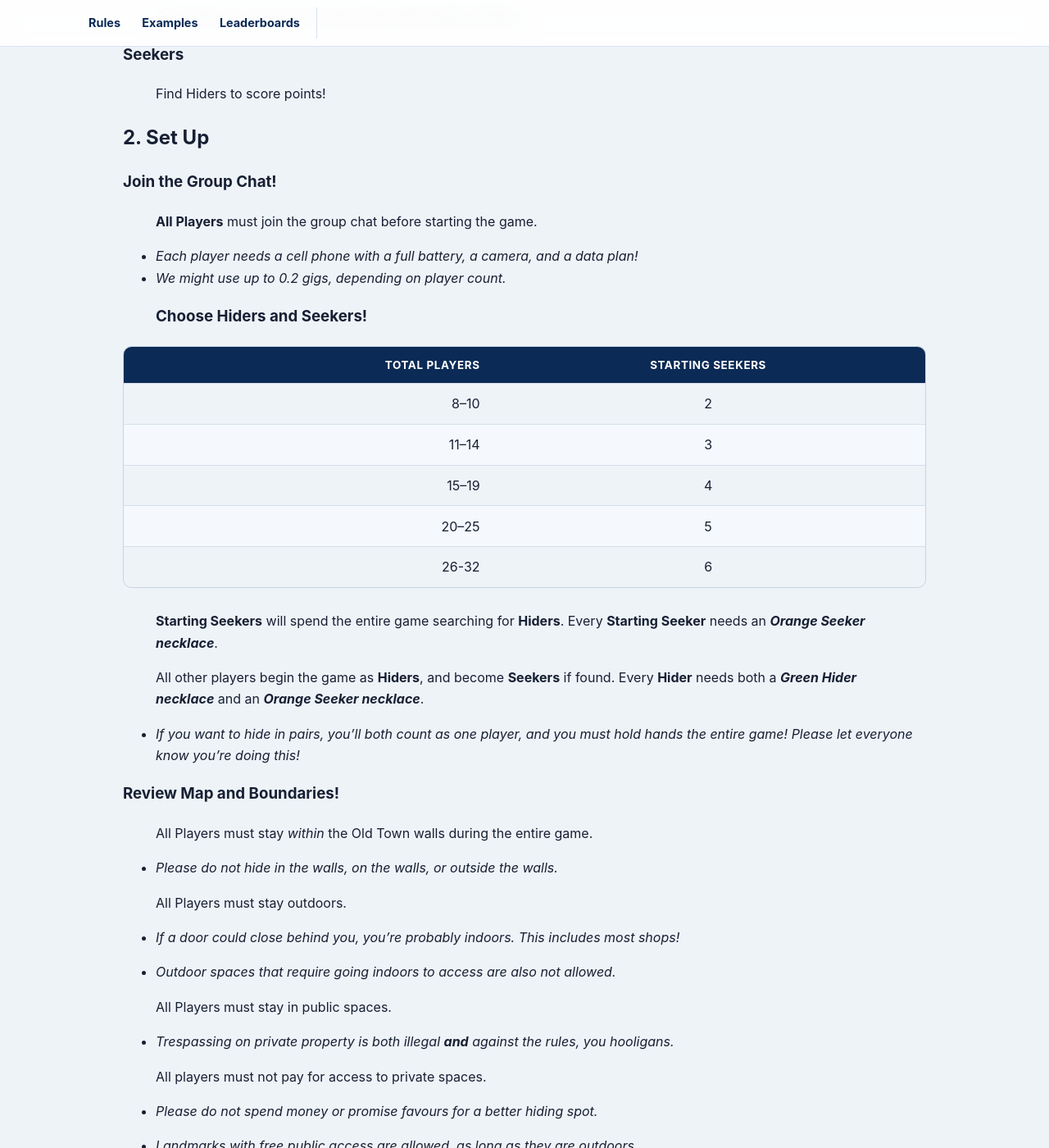
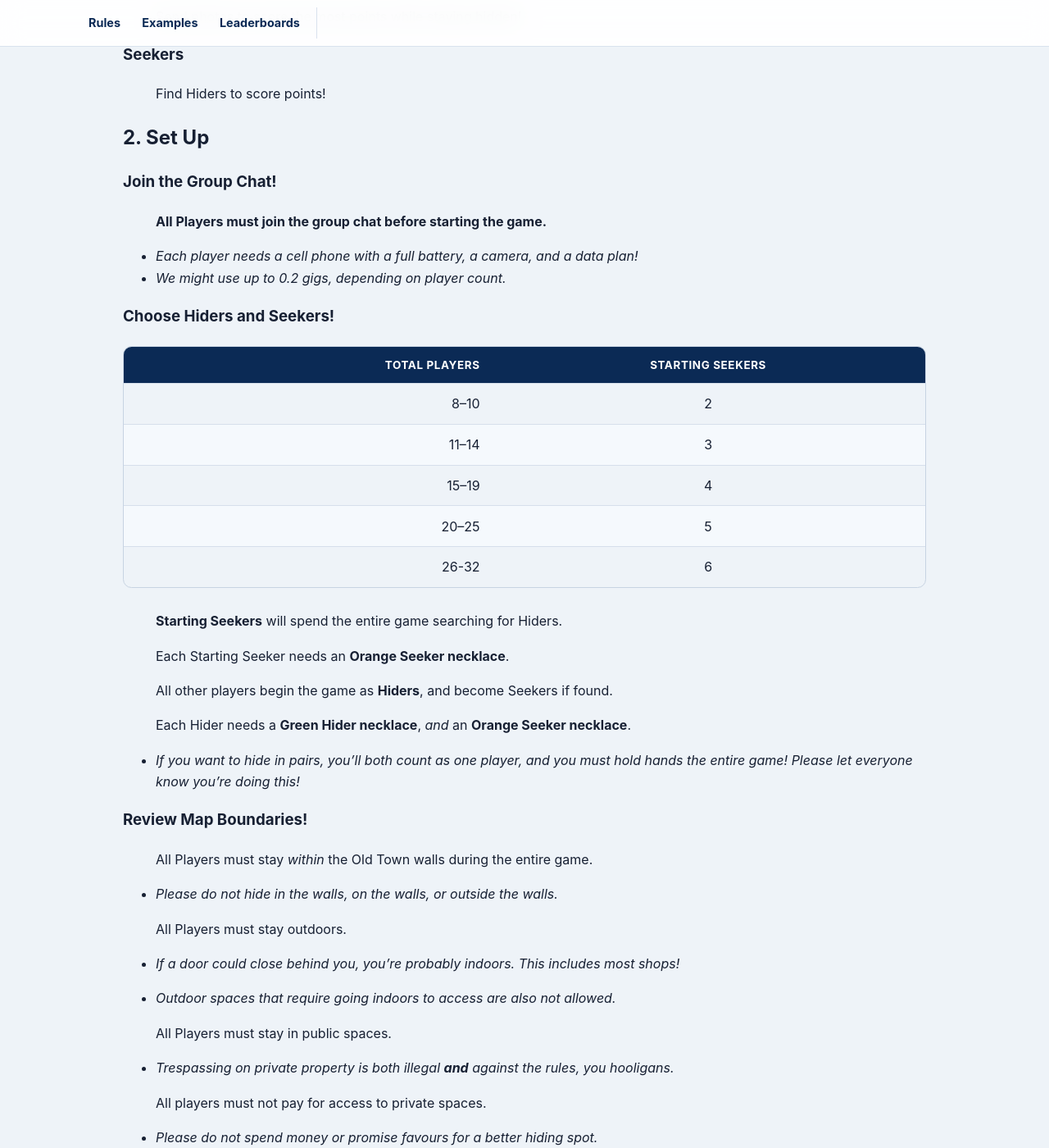
Before and after one commit to mmaxin/hide-and-seek-game, a Jekyll site: the page built from rules.md, in a window 1280 px wide and 1400 px high, scrolled down 1037 px. Shown: the whole window at 82% size. Built offline with Jekyll 4.4.1, drawn with Linux system fonts in a browser that asks for light colours; our own code applies the rules of GitHub Pages for plain Markdown files; some of the changed text lies outside the part shown.

Commit message:
Update rules.md

```diff
--- a/rules.md
+++ b/rules.md
@@ -27,10 +27,12 @@
 ## 2. Set Up
 
 ### Join the Group Chat!
-> **All Players** must join the group chat before starting the game.
+> **All Players must join the group chat before starting the game.**
 
 - *Each player needs a cell phone with a full battery, a camera, and a data plan!*
 - *We might use up to 0.2 gigs, depending on player count.*
+
+
 ### Choose Hiders and Seekers!
 {: #teams }
 
@@ -56,9 +58,13 @@
 | 20–25 | 5 |
 | 26-32 | 6 |
 
-> **Starting Seekers** will spend the entire game searching for **Hiders**. Every **Starting Seeker** needs an ***Orange Seeker necklace***.
+> **Starting Seekers** will spend the entire game searching for Hiders.
+>
+> Each Starting Seeker needs an **Orange Seeker necklace**.
 
-> All other players begin the game as **Hiders**, and become **Seekers** if found. Every **Hider** needs both a ***Green Hider necklace*** and an ***Orange Seeker necklace***.
+> All other players begin the game as **Hiders**, and become Seekers if found.
+>
+> Each Hider needs a **Green Hider necklace**, *and* an **Orange Seeker necklace**.
 
 - *If you want to hide in pairs, you'll both count as one player, and you must hold hands the entire game! Please let everyone know you're doing this!*
 
@@ -86,7 +92,7 @@
 {% endcomment %}
 
 
-### Review Map and Boundaries!
+### Review Map Boundaries!
 {% comment %}
 This could go first, but I always give players game objects as soon as possible lol.
 - See below section, but this should be talked about and defined before starting the game!
```
Also changed, not shown: other parts of rules.md (+2 -2 lines).
